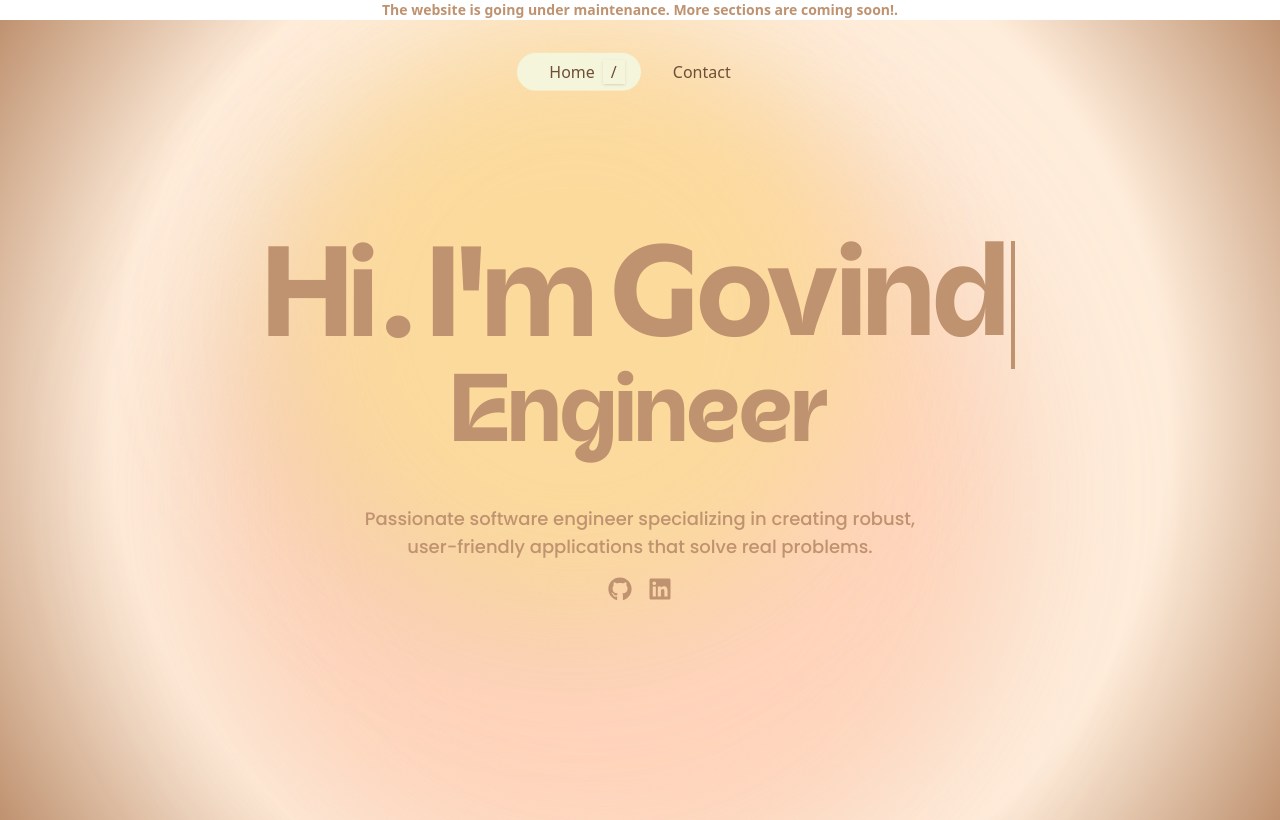
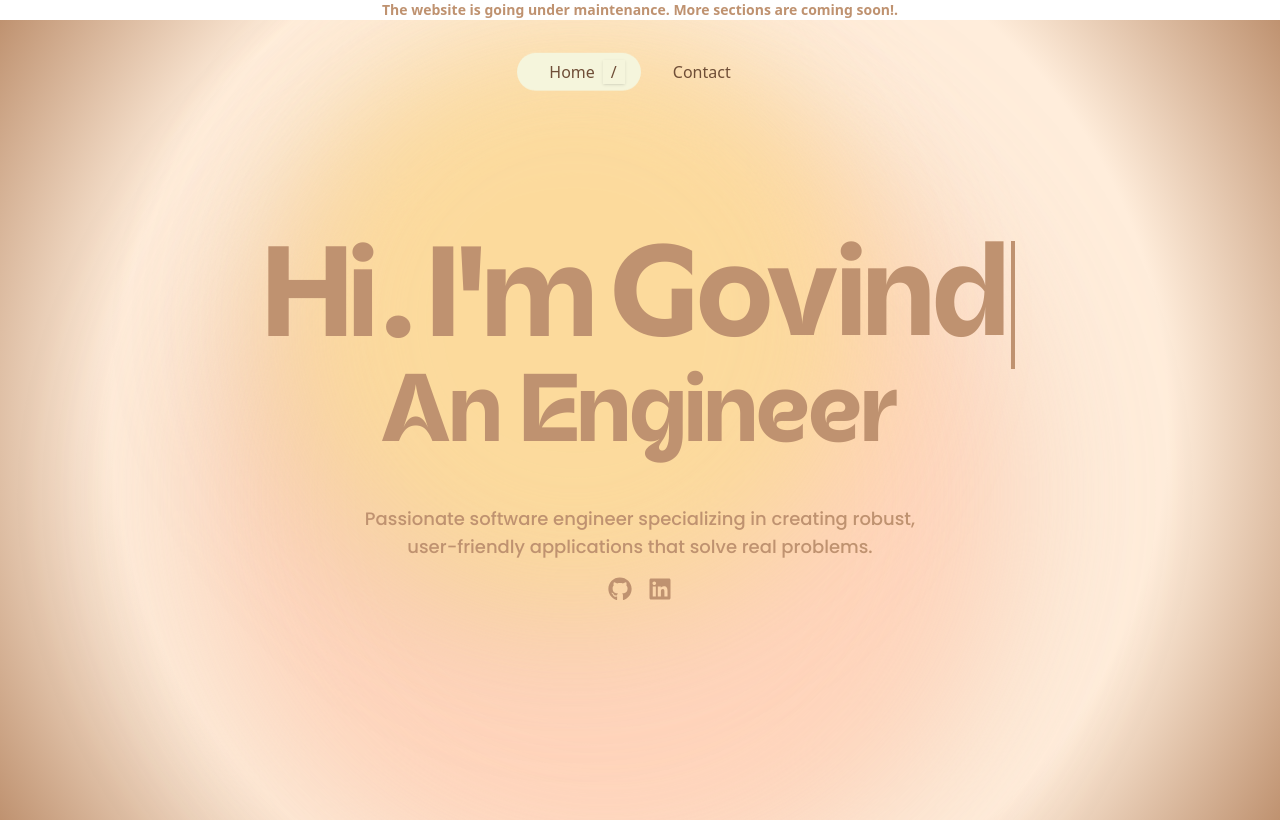
Before and after one commit to govindbohara/new-portfolio, a React (Vite) app: page / in a window 1280 px wide. Built offline with nearby package versions, Linux system fonts and the light colour scheme; a web font is replaced by a local one.

Commit message:
Update HeroSection.jsx

```diff
--- a/src/components/HeroSection.jsx
+++ b/src/components/HeroSection.jsx
@@ -91,7 +91,7 @@ export default function HeroSection() {
             </div>
           </h1>
           <p className="text-4xl font-bold text-center sm:text-6xl lg:text-8xl text-primary-text font-acorn">
-         Engineer
+         An Engineer
           </p>
           <div className="flex flex-col items-center mt-8 text-sm text-center md:max-w-xl md:mt-10 sm:text-md md:text-lg ">
             <p className="font-medium text-primary-text font-secondary">
```
